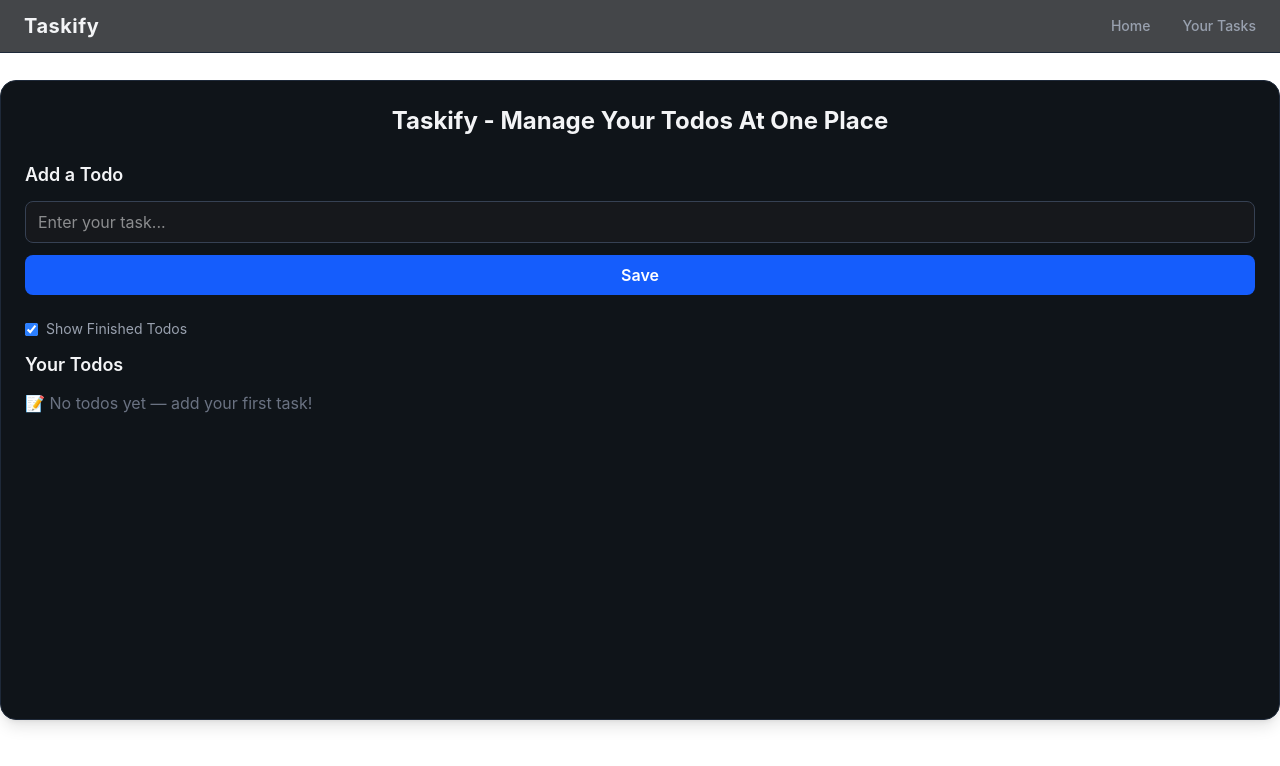
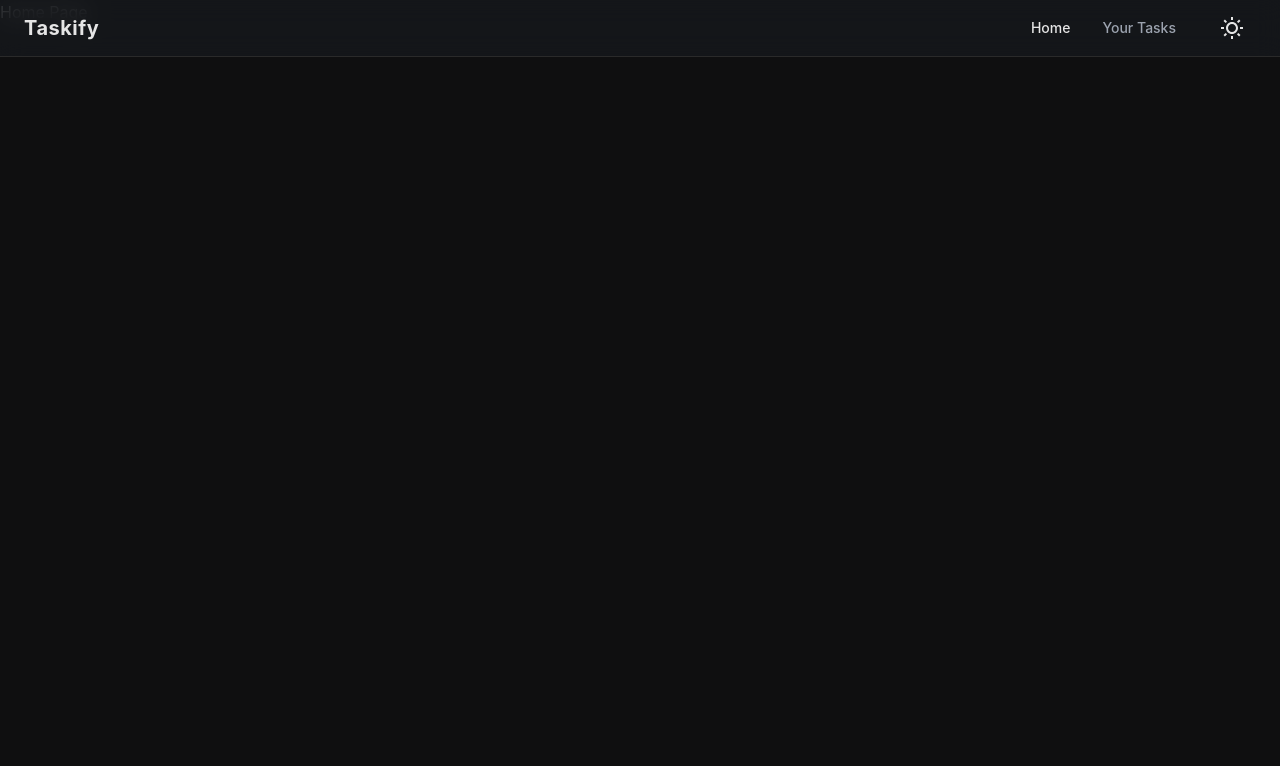
Before and after one commit to iasharsh/todo-list-app, a React (Vite) app: page / in a window 1280 px wide. Shown: the top 766 px of the page. Built offline with nearby package versions, Linux system fonts and the light colour scheme.

Commit message:
update UI and modal improvements

```diff
--- a/src/App.jsx
+++ b/src/App.jsx
@@ -14,6 +14,9 @@ function App() {
   const [editId, setEditId] = useState(null)
   const [isModalOpen, setIsModalOpen] = useState(false)
   const [editText, setEditText] = useState('')
+  const [page, setPage] = useState("home")
+  const [theme, setTheme] = useState("dark")
+  const [view, setView] = useState("all")
 
   // Load firstlocalStorage
   useEffect(() => {
@@ -38,7 +41,7 @@ function App() {
   }, [])
 
   useEffect(() => {
-    if(isModalOpen){
+    if (isModalOpen) {
       document.querySelector("input[placeholder='Update your task...']")?.focus();
     }
   }, [isModalOpen])
@@ -49,6 +52,14 @@ function App() {
   const saveTOLS = (updatedTodos) => {
     localStorage.setItem('todos', JSON.stringify(updatedTodos))
   }
+
+  const toggleTheme = () => {
+    setTheme(prev => prev === "dark" ? "light" : "dark")
+  }
+
+  useEffect(() => {
+    document.body.className = theme;
+  }, [theme]);
 
   const isDuplicate = (text, id = null) => {
     return todos.some(
@@ -146,11 +157,18 @@ function App() {
 
   return (
     <>
+      <div>
+
         <Toaster position="top-right" reverseOrder={false} />
 
-      <Navbar />
-
-      <div className="container mx-auto mt-20 rounded-2xl p-6 bg-[#0f1419] min-h-[80vh] text-gray-100 border border-gray-800 shadow-lg">
+        <Navbar page={page} setPage={setPage} theme={theme} toggleTheme={toggleTheme} />
+        {page === "home" && (
+          <div>
+            <h1>Home Page</h1>
+          </div>
+        )}
+        {page === "tasks" && (
+          <div className="container mx-auto mt-20 rounded-2xl p-6 min-h-[80vh] border shadow-lg bg-[var(--card)] text-[var(--text)] border border-[var(--border)]">
 
             <h1 className='font-bold flex items-center justify-center text-2xl mb-6'>
               Taskify - Manage Your Todos At One Place
@@ -164,7 +182,7 @@ function App() {
                 onKeyDown={handleKeyDown}
                 value={todo}
                 type="text"
-            className='w-full bg-[#16181c] border border-gray-700 rounded-lg px-3 py-2 text-white focus:outline-none focus:ring-2 focus:ring-blue-500'
+                className="w-full bg-[var(--card)] text-[var(--text)] border border-[var(--border)] rounded-lg px-3 py-2 focus:outline-none focus:ring-2 focus:ring-blue-500"
                 placeholder="Enter your task..."
               />
 
@@ -177,7 +195,7 @@ function App() {
 
             <div className="mt-6">
 
-          <label className="flex items-center gap-2 text-sm text-gray-400 mb-3">
+              <label className="flex items-center gap-2 text-sm text-[var(--muted)] mb-3">
                 <input
                   type="checkbox"
                   checked={ShowFinished}
@@ -201,7 +219,8 @@ function App() {
 
                       <div
                         key={item.id}
-                    className="todo flex w-full justify-between items-center bg-[#16181c] border border-gray-800 px-4 py-3 rounded-xl hover:bg-[#1d1f23] transition-all cursor-pointer">
+                        className="todo flex w-full justify-between items-center bg-[var(--card)] border border-[var(--border)]
+text-[var(--text)] border  px-4 py-3 rounded-xl hover:bg-[var(--bg)] transition-all cursor-pointer">
 
                         <div className="flex gap-4 items-start w-full">
 
@@ -223,14 +242,15 @@ function App() {
 
                           <button
                             onClick={() => handleEdit(item.id)}
-                        className='bg-gray-800 hover:bg-gray-700 p-2 rounded-md transition cursor-pointer'>
+                            className='bg-[var(--card)] text-[var(--text)] hover:bg-[var(--bg)] p-2 rounded-md transition cursor-pointer'>
                             <FaEdit />
                           </button>
 
                           <button
                             onClick={() => handleDelete(item.id)}
-                        className='bg-red-600/80 hover:bg-red-500 p-2 rounded-md transition text-white cursor-pointer'>
-                        <MdDeleteForever />
+                            className="bg-[var(--card)] text-red-500 hover:bg-[var(--bg)] p-32rounded-md transition cursor-pointer flex items-center justify-center"
+                          >
+                            <MdDeleteForever className="text-xl" />
                           </button>
 
                         </div>
@@ -241,24 +261,28 @@ function App() {
               </div>
             </div>
           </div>
+        )}
+
+
         {isModalOpen && (
-        <div className="fixed inset-0 z-50 flex items-center justify-center bg-black/60 backdrop-blur-sm"
+          <div
+            className="fixed inset-0 z-50 flex items-center justify-center bg-black/60 backdrop-blur-sm"
             onClick={() => setIsModalOpen(false)}
           >
-
-          <div className="w-[92%] max-w-md rounded-2xl bg-[#111318] border border-gray-800 shadow-2xl transform transition-all duration-200 scale-100"
+            <div
+              className="w-[92%] max-w-md rounded-2xl bg-[var(--card)] border border-[var(--border)] shadow-2xl transform transition-all duration-200"
               onClick={(e) => e.stopPropagation()}
             >
 
               {/* Header */}
-            <div className="flex items-center justify-between px-5 py-4 border-b border-gray-800">
-              <h2 className="text-lg font-semibold text-gray-200">
+              <div className="flex items-center justify-between px-5 py-4 border-b border-[var(--border)]">
+                <h2 className="text-lg font-semibold text-[var(--text)]">
                   ✏️ Edit Todo
                 </h2>
 
                 <button
                   onClick={() => setIsModalOpen(false)}
-                className="text-gray-500 hover:text-red-400 transition cursor-pointer"
+                  className="text-[var(--muted)] hover:text-red-400 transition cursor-pointer"
                 >
                   <ImCross size={12} />
                 </button>
@@ -272,11 +296,9 @@ function App() {
                   onChange={(e) => setEditText(e.target.value)}
                   onBlur={() => handleModalUpdate()}
                   onKeyDown={(e) => {
-                  if (e.key === "Enter") {
-                    handleModalUpdate();
-                  }
+                    if (e.key === "Enter") handleModalUpdate();
                   }}
-                className="w-full bg-[#0b0d10] border border-gray-700 p-3 rounded-xl text-white outline-none focus:border-blue-500 focus:ring-2 focus:ring-blue-500/30 transition"
+                  className="w-full bg-[var(--bg)] border border-[var(--border)] p-3 rounded-xl text-[var(--text)] outline-none focus:border-blue-500 focus:ring-2 focus:ring-blue-500/30 transition"
                   placeholder="Update your task..."
                 />
               </div>
@@ -286,7 +308,7 @@ function App() {
 
                 <button
                   onClick={() => setIsModalOpen(false)}
-                className="px-4 py-2 rounded-xl bg-gray-800 hover:bg-gray-700 text-gray-300 transition cursor-pointer"
+                  className="px-4 py-2 rounded-xl bg-[var(--bg)] hover:opacity-80 text-[var(--text)] transition cursor-pointer border border-[var(--border)]"
                 >
                   Cancel
                 </button>
@@ -303,6 +325,9 @@ function App() {
             </div>
           </div>
         )}
+
+      </div>
+
     </>
   )
 }
--- a/src/components/Navbar.jsx
+++ b/src/components/Navbar.jsx
@@ -1,30 +1,51 @@
 import React from 'react'
+import { RiMoonLine } from "react-icons/ri";
+import { RiSunLine } from "react-icons/ri";
 
-const Navbar = () => {
+const Navbar = ({ page, setPage, theme, toggleTheme }) => {
   return (
     <nav className="flex justify-between items-center
-bg-[#16181c]/80 backdrop-blur-md
-border-b border-gray-800 text-gray-100
+bg-[var(--card)]/80 backdrop-blur-md border-b border-[var(--border)] text-[var(--text)]
 px-6 py-3 fixed top-0 left-0 right-0 z-50">
 
       {/* Logo */}
       <div className="logo">
-        <span className='font-bold text-xl tracking-wide cursor-pointer'>
+        <span
+          onClick={() => setPage("home")}
+          className="font-bold text-xl tracking-wide cursor-pointer"
+        >
           Taskify
         </span>
       </div>
 
       {/* Menu */}
-      <ul className='flex gap-8 items-center text-sm font-medium'>
-        <li className='cursor-pointer text-gray-400 hover:text-white transition-all duration-200'>
+      <ul className="flex gap-8 items-center text-sm font-medium">
+
+        <li
+          onClick={() => setPage("home")}
+          className={`cursor-pointer transition-all duration-200 ${page === "home" ? "text-[var(--text)]" : "text-[var(--muted)] hover:text-[var(--text)]"
+            }`}
+        >
           Home
         </li>
 
-        <li className='cursor-pointer text-gray-400 hover:text-white transition-all duration-200'>
+        <li
+          onClick={() => setPage("tasks")}
+          className={`cursor-pointer transition-all duration-200 ${page === "tasks" ? "text-[var(--text)]" : "text-[var(--muted)] hover:text-[var(--text)]"
+            }`}
+        >
           Your Tasks
         </li>
+
+        {/* THEME TOGGLE */}
+        <li
+          onClick={toggleTheme}
+          className="cursor-pointer rounded-full px-3 py-1 text-2xl transition flex items-center gap-2 text-[var(--text)] hover:opacity-80"
+        >
+          {theme === "dark" ? <RiSunLine /> : <RiMoonLine />}
+        </li>
+
       </ul>
-
     </nav>
   )
 }
--- a/src/index.css
+++ b/src/index.css
@@ -1 +1,23 @@
 @import "tailwindcss";
+
+body.dark {
+  --bg: #0f0f10;
+  --card: #16181c;
+  --text: #e5e5e5;
+  --muted: #9ca3af;
+  --border: #2a2a2a;
+}
+
+body.light {
+  --bg: #f5f5f5;
+  --card: #ffffff;
+  --text: #111111;
+  --muted: #555555;
+  --border: #e5e5e5;
+}
+
+body {
+  background: var(--bg);
+  color: var(--text);
+  transition: all 0.3s ease;
+}
```
Lines whose indentation alone changed are shown as unchanged.
